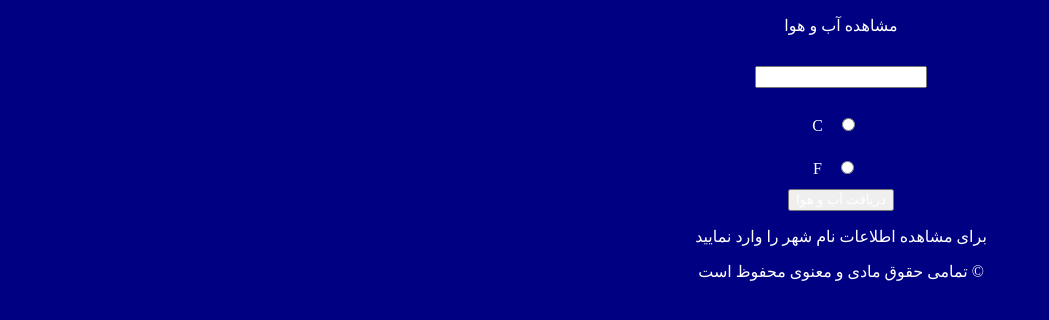
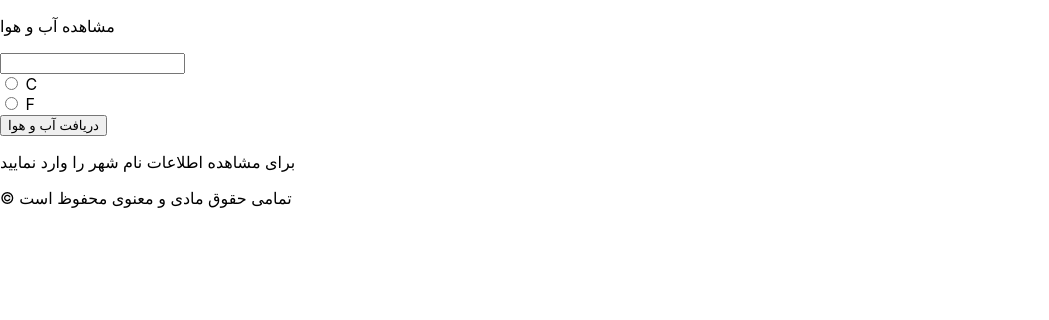
Before and after one commit to Navid-abazari/weather-app-ts, a React (Create React App) app: page / in a window 1280 px wide. Shown: the top 320 px of the page, without its empty margins (0-1049 px from the left). Built offline with nearby package versions, Linux system fonts and the light colour scheme.

Commit message:
Removing extra files & improving CSS

```diff
--- a/src/App.tsx
+++ b/src/App.tsx
@@ -1,4 +1,4 @@
-import "./App.css";
+import "./css/style.css";
 import { useState } from "react";
 import Weather from "./pages/Weather";
 import Header from "./common/header/Header";
@@ -6,11 +6,11 @@ import Footer from "./common/footer/Footer";
 
 function App() {
   return (
-    <>
+    <div id="root-container">
       <Header />
       <Weather />
       <Footer />
-    </>
+    </div>
   );
 }
 
```
